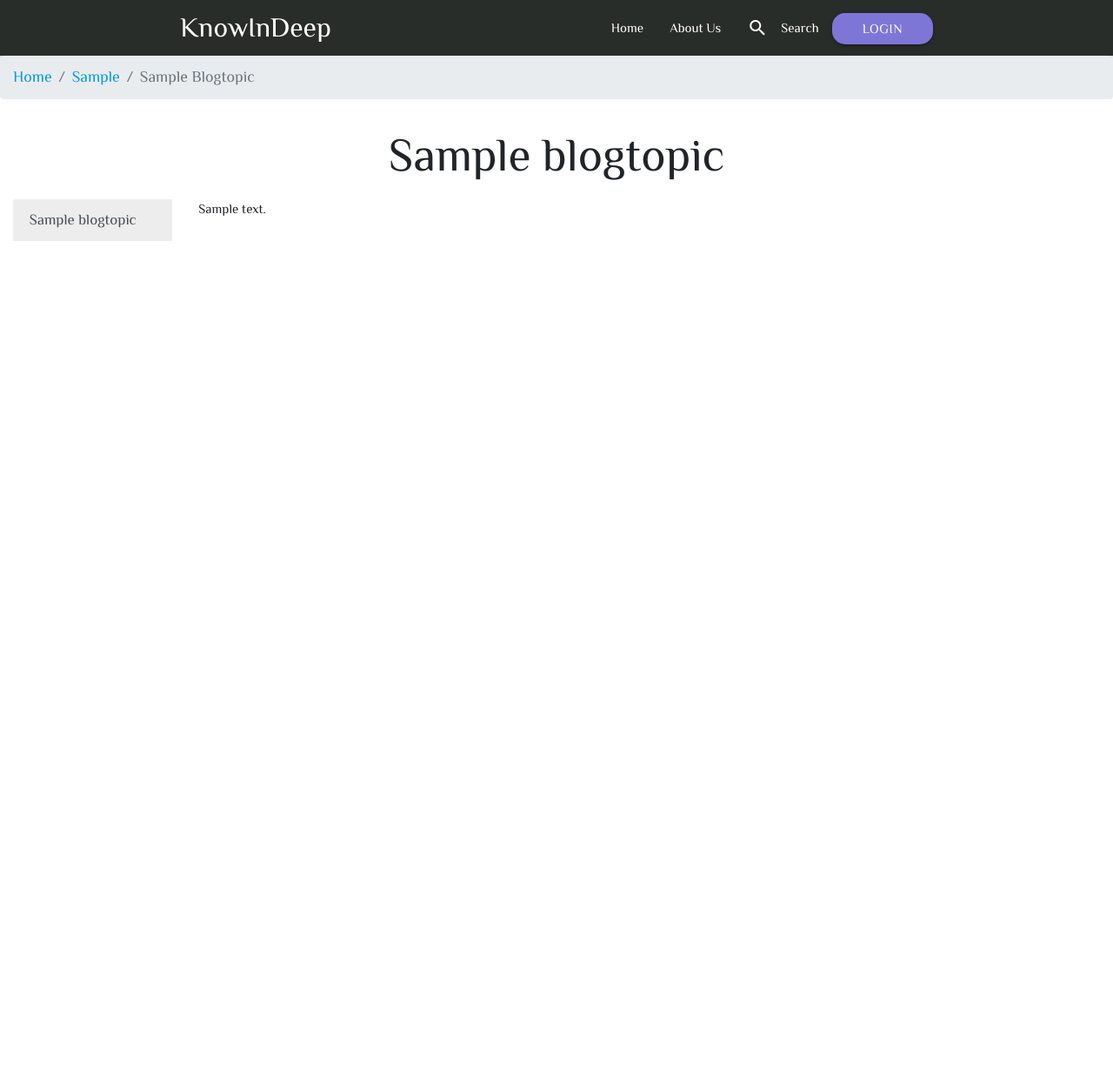
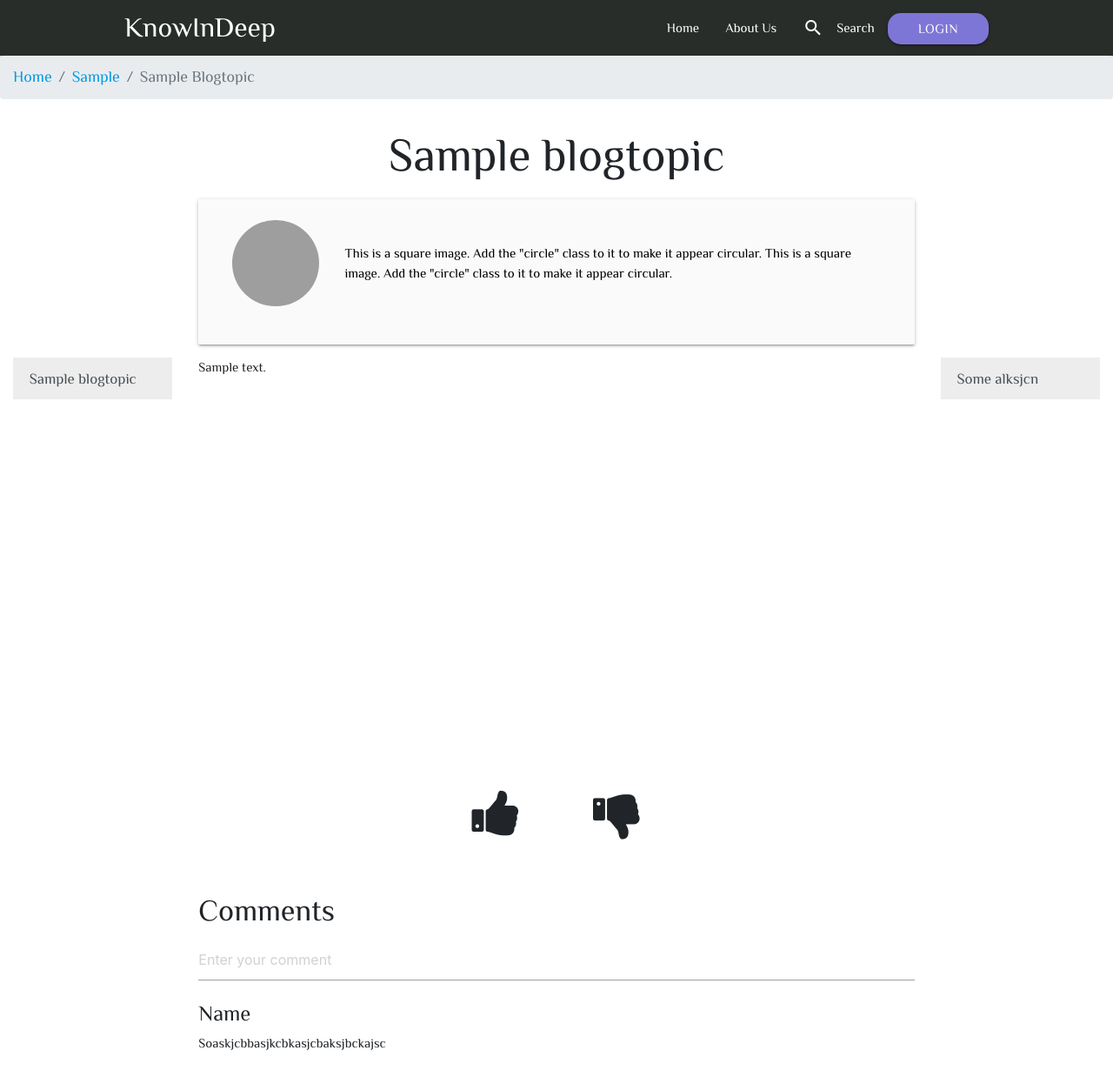
Before and after one commit to knowindeep-int/knowindeep_website, a Django app: template templates/blogs/blog_post.html in a window 1280 px wide. Shown: the whole page at 87% size. Before the commit the page ends 277 px from the top, so only its background shows below. Run offline with Django 3.2, Linux system fonts and the light colour scheme; tables that the repository leaves empty hold one stand-in row (values such as "Sample post"); the template is opened without the code that fills it: values that come from a table or form of the project are taken from there, most other values are stand-ins (such as "Sample title", 1, 10 or a date in 2020); data that the repository does not hold is empty; some libraries are stand-ins or nearby versions; grey boxes are pictures that could not be loaded.

Commit message:
added comments and like dislike bar

```diff
--- a/templates/blogs/blog_post.html
+++ b/templates/blogs/blog_post.html
@@ -4,6 +4,8 @@
 
 {% block content %}
 <link rel="stylesheet" href="{% static 'blogs/css/indi_blog.css' %}">
+<link rel="stylesheet" href="https://cdnjs.cloudflare.com/ajax/libs/font-awesome/4.7.0/css/font-awesome.min.css">
+
 <div class="center">
     <ol class="breadcrumb">
         <li class="breadcrumb-item"><a href="{% url 'blogs:index' %}">Home</a></li>
@@ -12,26 +14,76 @@
     </ol>
 </div>
 <h2 class="center">{{ blog_content.heading }}</h2>
+
+
+<div class="col-sm-12 col-md-6 col-lg-8 center-div">
+    <div class="card-panel grey lighten-5 z-depth-1">
+        <div class="row valign-wrapper">
+            <div class="col-sm-2">
+                <img src="https://picsum.photos/200" alt="" class="circle responsive-img">
+                <!-- notice the "circle" class -->
+            </div>
+            <div class="col-sm-10">
+                <span class="black-text">
+                    This is a square image. Add the "circle" class to it to make it appear circular. This is a square
+                    image. Add the "circle" class to it to make it appear circular.
+                </span>
+            </div>
+        </div>
+    </div>
+</div>
+
+
 <div class="row">
     <div class="col-sm-12 col-md-3 col-lg-2">
         <ul class="list-group list-group-flush">
             {% for blog in all_blogs %}
             {% if blog.slug == blog_content.slug %}
-                <a class="list-group-item list-group-item-action" id="selected" href="{% url 'blogs:blog_post' slug=slug blog=blog.slug %}">{{ blog.heading }}</a>
+            <a class="list-group-item list-group-item-action" id="selected"
+                href="{% url 'blogs:blog_post' slug=slug blog=blog.slug %}">{{ blog.heading }}</a>
             {% else %}
-                <a class="list-group-item list-group-item-action" id="listItem" href="{% url 'blogs:blog_post' slug=slug blog=blog.slug %}">{{ blog.heading }}</a>
+            <a class="list-group-item list-group-item-action" id="listItem"
+                href="{% url 'blogs:blog_post' slug=slug blog=blog.slug %}">{{ blog.heading }}</a>
             {% endif %}
             {% endfor %}
         </ul>
     </div>
 
-        <div class="col-sm-12 col-md-9 col-lg-10 container">
+    <div class="col-sm-12 col-md-6 col-lg-8 container">
         <p>
             {{ blog_content.content | safe | escape }}
         </p>
         <div class="view-container center">
-                <iframe width="653" height="380" src="{{ blog_content.youtube_link }}" frameborder="0" allowfullscreen id="video"></iframe>
+            <iframe width="653" height="380" src="{{ blog_content.youtube_link }}" frameborder="0" allowfullscreen
+                id="video"></iframe>
+        </div>
+    </div>
+
+    <div class="col-sm-12 col-md-3 col-lg-2">
+        <ul class="list-group list-group-flush">
+            <a class="list-group-item list-group-item-action" id="selected" href="">Some alksjcn</a>
+        </ul>
+    </div>
+</div>
+
+<div class="row">
+    <div class="col-sm-12 col-md-6 col-lg-8 container center">
+        <i onclick="" class="fa fa-thumbs-up medium icon-btn"></i>
+        <i onclick="" class="fa fa-thumbs-down medium icon-btn"></i>
+    </div>
+</div>
+
+<div class="row" id="commentsContainer">
+    <div class="col-sm-12 col-md-6 col-lg-8 container">
+        <h4 class="start">Comments</h4>
+        <div class="input-field">
+            <input type="text" class="validate" id="comment" placeholder="Enter your comment">
+        </div>
+        <div>
+            <h5 class="">Name</h5>
+            <p> Soaskjcbbasjkcbkasjcbaksjbckajsc</p>
         </div>
     </div>
 </div>
+
 {% endblock content %}
--- a/templates/blogs/subtopic.html
+++ b/templates/blogs/subtopic.html
@@ -10,7 +10,7 @@
                 href="{% url 'blogs:sub_topic' slug=blog_heading  %}">{{ main_blog.topic | title }}</a></li>
     </ol>
 </div>
-<div class="container">
+<div class="container" id="cont">
 
     <h2 id="blog_heading" class="center">
         {{ main_blog.topic }}
--- a/templates/static/blogs/css/blog_content.css
+++ b/templates/static/blogs/css/blog_content.css
@@ -2,6 +2,11 @@
 
 #blog_heading {
     text-align: center;
+}
+
+.container {
+    max-width: none;
+    width: 80%;
 }
 
 .card .card-action a:not(.btn):not(.btn-large):not(.btn-small):not(.btn-large):not(.btn-floating) {
--- a/templates/static/blogs/css/blogs.css
+++ b/templates/static/blogs/css/blogs.css
@@ -5,6 +5,12 @@
     width: 20px;
     z-index: 1;
 } */
+
+.container {
+    max-width: none;
+    width: 80%;
+}
+
 
 .blogImage {
     width: 100%;
--- a/templates/static/blogs/css/indi_blog.css
+++ b/templates/static/blogs/css/indi_blog.css
@@ -6,14 +6,31 @@ pre {
 
 }
 
+.container {
+    max-width: none;
+    width: 80%;
+}
+
+#commentsContainer {
+    margin-top: 40px;
+}
+
 ul > a#listItem {
     color: #029BD3;
+}
+
+i.icon-btn {
+    margin-left: 40px;
+    margin-right: 40px;
 }
 
 a#listItem:hover, #selected {
     cursor: pointer;
     background-color: #EDEDED;
     font-size: 17px;
+}
+.center-div {
+    margin: 0 auto;
 }
 
 .breadcrumb {
--- a/templates/static/css/style.css
+++ b/templates/static/css/style.css
@@ -16,6 +16,11 @@ nav#navbar {
 
 a:hover {
     color: brown;
+}
+
+.container {
+    max-width: none;
+    width: 80%;
 }
 
 li a:hover {
```
Lines whose indentation alone changed are shown as unchanged.
